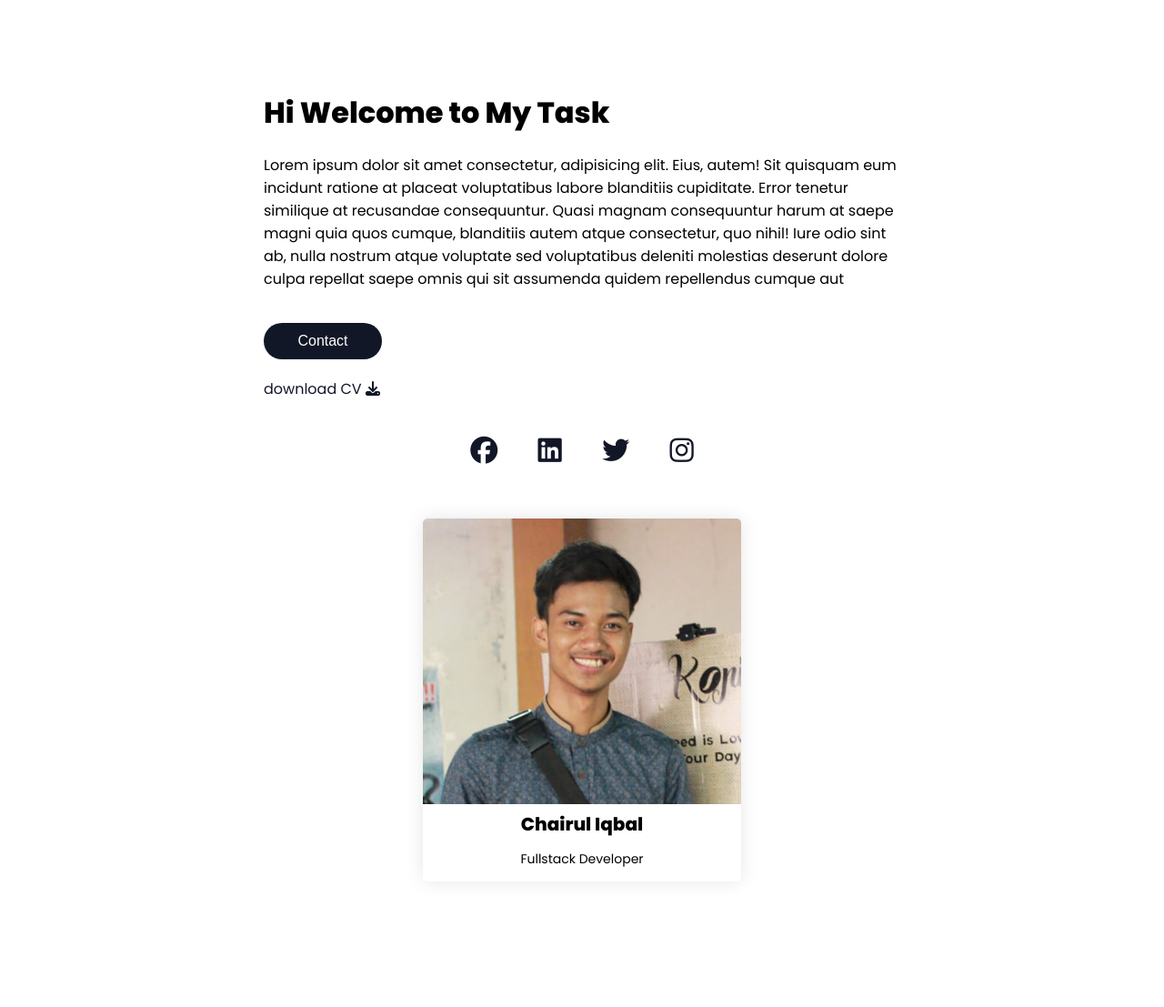
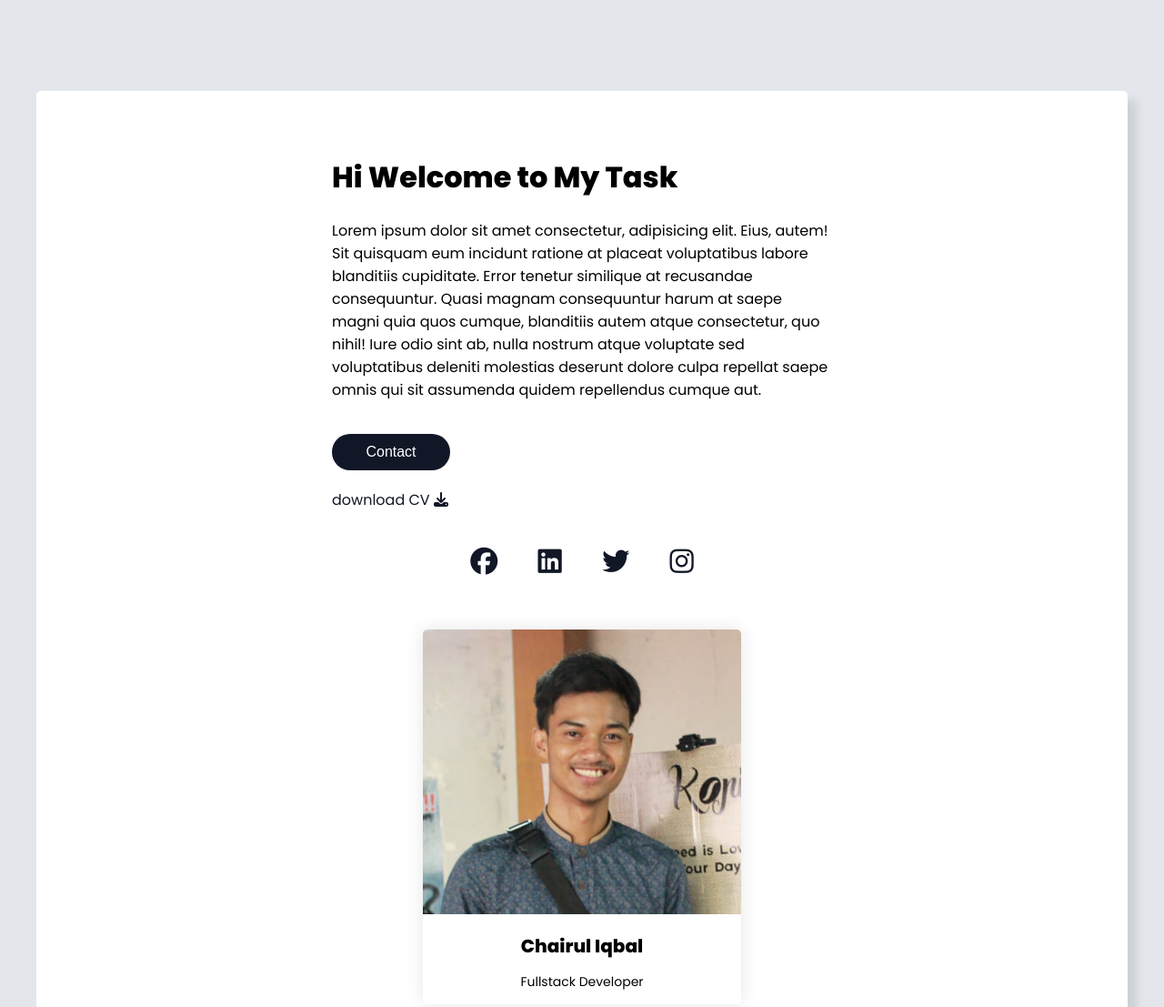
Before and after one commit to 4212ganteng/task-day1, a plain HTML site: page index.html in a window 1280 px wide. Shown: the top 1107 px of the page at 91% size. Before the commit the page ends 1069 px from the top, so only its background shows below. Drawn offline with nearby package versions, Linux system fonts and the light colour scheme.

Commit message:
update card task and animation

```diff
--- a/index.html
+++ b/index.html
@@ -14,13 +14,25 @@
       href="https://fonts.googleapis.com/css2?family=Poppins:ital,wght@0,300;0,400;0,500;0,800;0,900;1,300;1,400;1,500&display=swap"
       rel="stylesheet"
     />
+    <link href="https://unpkg.com/aos@2.3.1/dist/aos.css" rel="stylesheet" />
     <script
       src="https://kit.fontawesome.com/90b8d25e38.js"
       crossorigin="anonymous"
     ></script>
+    <script src="https://unpkg.com/aos@2.3.1/dist/aos.js"></script>
   </head>
   <body>
-    <div class="root">
+    <script>
+      AOS.init();
+    </script>
+    <div class="container">
+      <div
+        class="inside-card-1"
+        data-aos="fade-up"
+        data-aos-offset="300"
+        data-aos-easing="ease-in-sine"
+        data-aos-duration="500"
+      >
         <h1>Hi Welcome to My Task</h1>
         <p>
           Lorem ipsum dolor sit amet consectetur, adipisicing elit. Eius, autem!
@@ -30,21 +42,47 @@
           cumque, blanditiis autem atque consectetur, quo nihil! Iure odio sint
           ab, nulla nostrum atque voluptate sed voluptatibus deleniti molestias
           deserunt dolore culpa repellat saepe omnis qui sit assumenda quidem
-        repellendus cumque aut
+          repellendus cumque aut.
         </p>
-      <button type="button">Contact</button>
-      <div class="cv">
-        <a href="#">download CV <i class="fa-solid fa-download"></i></a>
+        <button
+          type="button"
+          data-aos="fade-up"
+          data-aos-offset="300"
+          data-aos-easing="ease-in-sine"
+          data-aos-duration="500"
+        >
+          Contact
+        </button>
+        <div
+          class="cv"
+          data-aos="fade-up"
+          data-aos-offset="300"
+          data-aos-easing="ease-in-sine"
+          data-aos-duration="500"
+        >
+          <a href="">download CV <i class="fa-solid fa-download"></i></a>
         </div>
-      <div class="icon-sosmed">
+      </div>
+      <div
+        class="icon-sosmed"
+        data-aos="fade-up"
+        data-aos-offset="300"
+        data-aos-easing="ease-in-sine"
+        data-aos-duration="500"
+      >
         <a href="#"><i class="fa-brands fa-facebook"></i></a>
         <a href="#"><i class="fa-brands fa-linkedin"></i></a>
         <a href="#"><i class="fa-brands fa-twitter"></i></a>
         <a href="#"><i class="fa-brands fa-instagram"></i></a>
       </div>
-      <div class="card">
+      <div
+        class="card2"
+        data-aos="fade-up"
+        data-aos-easing="ease-in-sine"
+        data-aos-duration="500"
+      >
         <img src="image/IMG-20181129-WA0115.png" alt="iqbal" />
-        <h1 class="card-title">Chairul Iqbal</h1>
+        <h1 class="ttl">Chairul Iqbal</h1>
         <p class="card-desc">Fullstack Developer</p>
       </div>
     </div>
--- a/style.css
+++ b/style.css
@@ -1,10 +1,24 @@
 body {
+  width: 1200px;
+  margin: 100px auto;
+  background-color: #e3e7eb;
   font-family: "Poppins", sans-serif;
 }
 
-.root {
-  width: 700px;
-  margin: 100px auto;
+.container {
+  margin: 0 auto;
+  height: 100%;
+  background-color: #fff;
+  border-radius: 5px;
+  padding: 20px;
+  box-sizing: border-box;
+  padding: 50px;
+  box-shadow: 10px 10px 10px 0 rgba(0, 0, 0, 0.1);
+}
+
+.inside-card-1 {
+  width: 50%;
+  margin: 0 auto;
 }
 
 button {
@@ -30,6 +44,10 @@ a {
   color: #111727;
 }
 
+a:hover {
+  color: #2a2f3d;
+}
+
 .cv {
   margin-top: 20px;
   margin-bottom: 20px;
@@ -45,7 +63,7 @@ a {
   padding: 20px;
 }
 
-.card {
+.card2 {
   width: 350px;
   border-radius: 5px;
   box-shadow: 0 0 20px rgba(0, 0, 0, 0.1);
@@ -58,12 +76,10 @@ img {
   width: 100%;
 }
 
-.card-title {
+.ttl {
   font-size: 20px;
-  margin-top: 0px;
 }
 
 .card-desc {
   font-size: 14px;
-  margin-top: 0px;
 }
```
Lines whose indentation alone changed are shown as unchanged.
